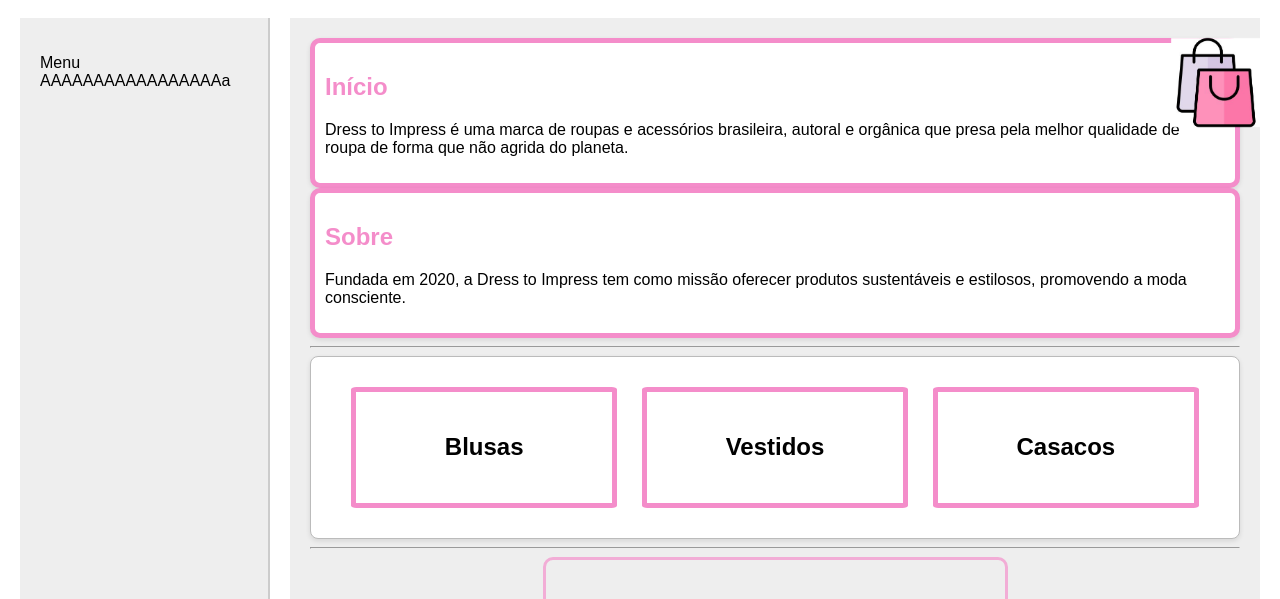
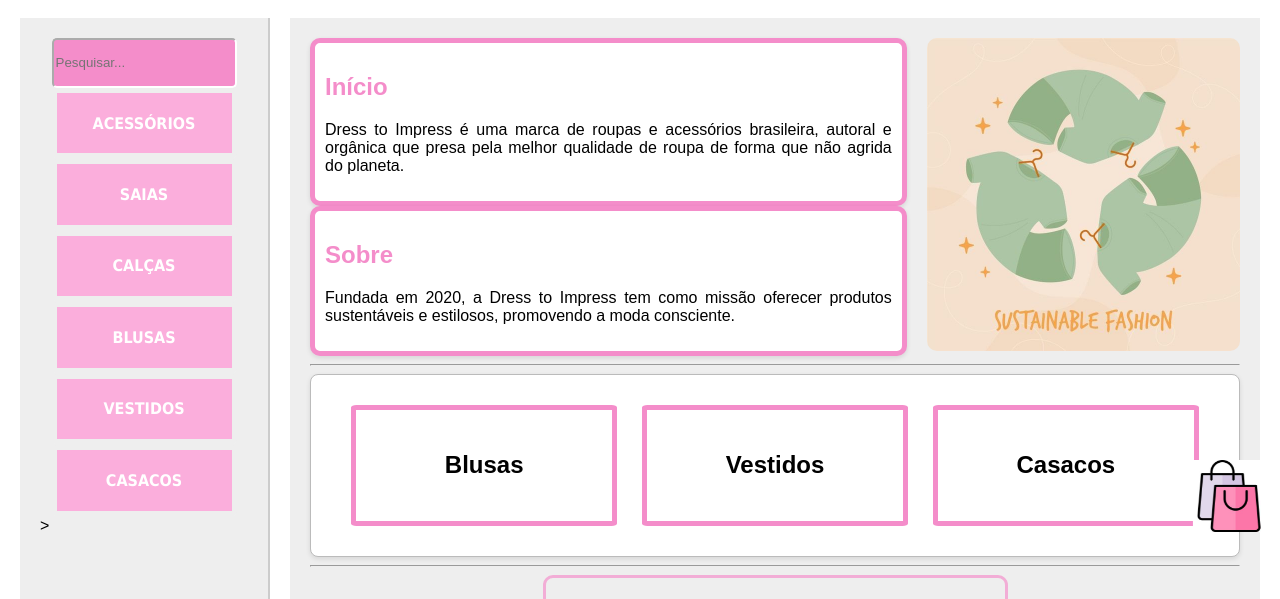
Before and after one commit to marinasantiago1718/SIteDeRoupa, a plain HTML site: page index.html in a window 1280 px wide. Shown: the part 180-779 px from the top of the page. Drawn offline with Linux system fonts and the light colour scheme.

Commit message:
Grid e Flex

```diff
--- a/index.html
+++ b/index.html
@@ -40,9 +40,30 @@
     <main>
 
         <div class="sidebar">
-            <p>Menu AAAAAAAAAAAAAAAAAa</p>
+            <div class="galeriaFlex">
+            <div class="linhaFlex">
+                <input type="search" placeholder="Pesquisar..." style="background-color: #f48dca; border-color: #fff; border-radius: 5px; height: 50px;">
+                <div class="selecionarProduto">
+                    <h1> ACESSÓRIOS</h1>
+                </div>
+                <div class="selecionarProduto">
+                    <h1> SAIAS</h1>
+                </div>
+                <div class="selecionarProduto">
+                    <h1> CALÇAS</h1>
+                </div>
+                <div class="selecionarProduto"; id="blusas">
+                    <h1> BLUSAS</h1>
+                </div>
+                <div class="selecionarProduto"; id="vestidos">
+                    <h1> VESTIDOS</h1>
+                </div>
+                <div class="selecionarProduto"; id="casacos">
+                    <h1> CASACOS</h1>
+                </div>
+            </div>
+            </div>>
         </div>
-
 
 
 
@@ -53,23 +74,36 @@
             <img src="pictures/sacola.jpeg" style="width: 70%;">
         </div>
 
+       <div class="galeriaFlex">
+        <div class="linhaFlex">
+        <div class="item";
+        id="inicio";
+        style="padding: 10px; border: 5px solid #f48dca; border-radius: 10px; text-align: justify; ";
+        position: static;>
 
-        <div class="item", id="inicio";
-
-        style="padding: 10px; border: 5px solid #f48dca; border-radius: 10px; ";
-        position: static;>
             <h2>Início</h2>
             <p>Dress to Impress é uma marca de roupas e acessórios brasileira, autoral e orgânica que presa pela melhor qualidade de roupa de forma que não agrida do planeta.</p>
+
         </div>
 
 
 
 
-        <div class="item",id="sobre"; style = "padding: 10px; border: 5px solid #f48dca; border-radius:10px; " >
-            <h2>Sobre</h2>
+        <div class="item";
+        id="sobre";
+        style = "padding: 10px; border: 5px solid #f48dca; border-radius:10px; text-align: justify;" >
+
+        <h2>Sobre</h2>
             <p>Fundada em 2020, a Dress to Impress tem como missão oferecer produtos sustentáveis e estilosos, promovendo a moda consciente.</p>
+
         </div>
 
+        </div>
+
+        <div class="colunaFlex">
+            <img src="pictures/modaSustentavel.jpeg" style="width: 100%; border-radius:10px; ">
+        </div>
+    </div>
 
         <hr>
 
@@ -78,7 +112,7 @@
             <div class="item">
 
             <div class="produtos">
-                    <h4>Blusas</h4>
+                    <h4 href="#blusas" >Blusas</h4>
             </div>
 
             <div class="produtos">
--- a/styles.css
+++ b/styles.css
@@ -8,25 +8,46 @@ h2{
     color: #f48dca;
 }
 
-hr{
-    background-color: crimson;
-}
 
 .produto{
     display: block;
     width: 50%;
-
     box-sizing: border-box;
     border: 3px solid #f48dcba9;
     margin: 0 auto;
+    margin-bottom: 10px;
     padding: 10px;
     border-radius: 10px;
+    transform: transform 0.3s;
+}
 
+.produto:hover{
+    border-color: crimson;
+    transform: scale(1.02);
 }
 
 .galeria{
     text-align: center;
     font-size: 0ss;
+}
+
+.galeriaFlex{
+    display: flex;
+    gap:20px;
+    justify-content: space-around;
+}
+
+.colunaFlex{
+
+    flex-direction: column;
+    gap:20px;
+    justify-content: space-around;
+}
+
+.linhaFlex{
+    flex-direction: row;
+    gap:20px;
+    justify-content: space-around;
 }
 
 .produtos{
@@ -40,6 +61,7 @@ hr{
     margin: 10px;
     transform: transform 0.3s;
 }
+
 .produtos:hover{
     transform: scale(1.05);
     border-color: crimson;
@@ -58,12 +80,17 @@ h4{
 }
 
 .symbol{
-    width: 10%;
+    width: 8%;
     height: 10px;
     position:fixed;
     right: 0;
+    top:80%;
+    transform: tranform 0.3s;
 
 
+}
+.symbol:hover{
+    transform: scale(1.1);
 }
 
 nav{
@@ -96,9 +123,30 @@ main{
 
 }
 
+.selecionarProduto{
+    border: 5px solid #eee;
+    border-radius: 5px;
+    background-color: #fbaedc;
+    text-align: center;
+    font-size: large;
+    margin-bottom: 1px;
+    padding: 10px;
+    text-align: center;
+    color: white;
+    font-size: 8px;
+    font-family: Tahoma;
+    transform: transform 0.3s;
+
+}
+
+.selecionarProduto:hover{
+    border-color: rgb(235, 135, 155);
+    transform: scale(1.02);
+}
+
 .coluna-direita {
 
-    flex-direction: column;
+      flex-direction: column;
       flex-wrap: wrap;
       background: #eee;
       padding: 20px;
@@ -113,4 +161,6 @@ main{
       border: 1px solid #bbb;
       border-radius: 8px;
       box-shadow: 0 2px 5px rgba(0, 0, 0, 0.1);
+      flex:1;
+      text-align: center;
     }
```
Also changed, not shown: pictures/modaSustentavel.jpeg (added).
